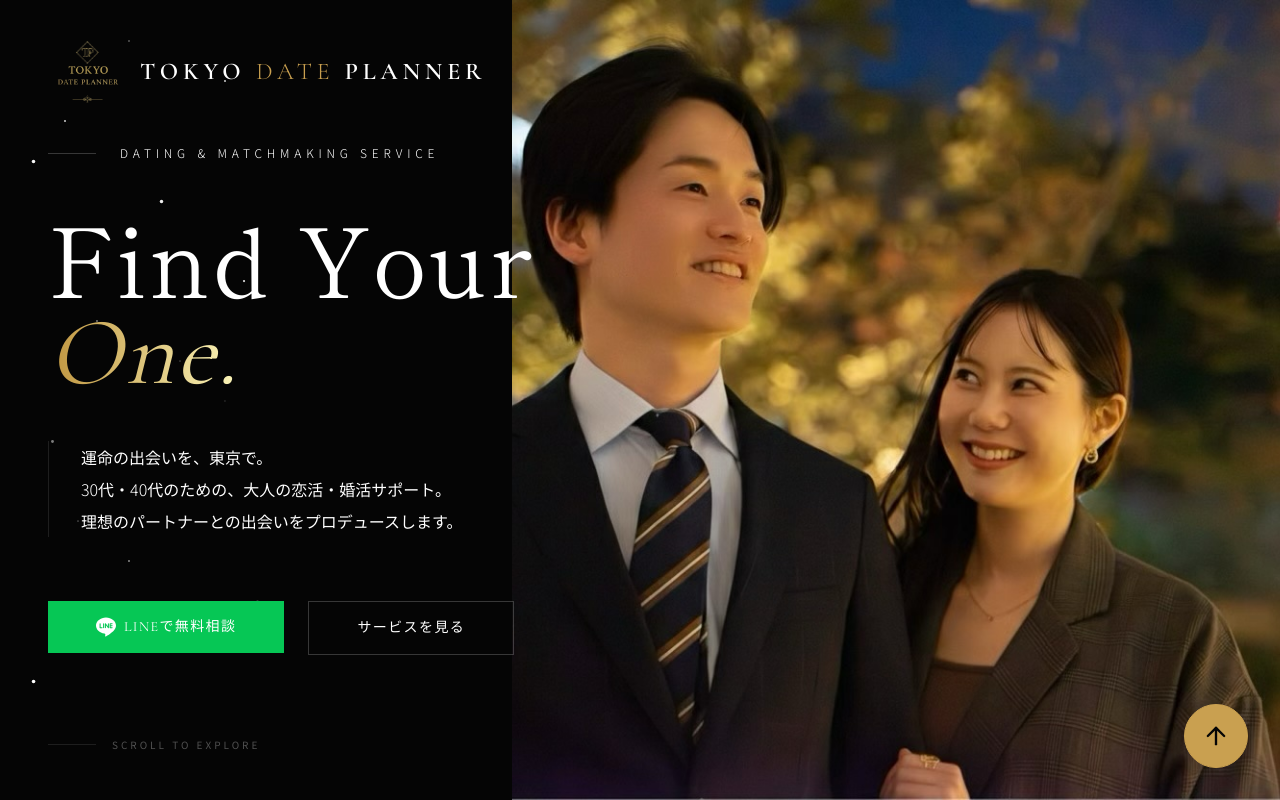
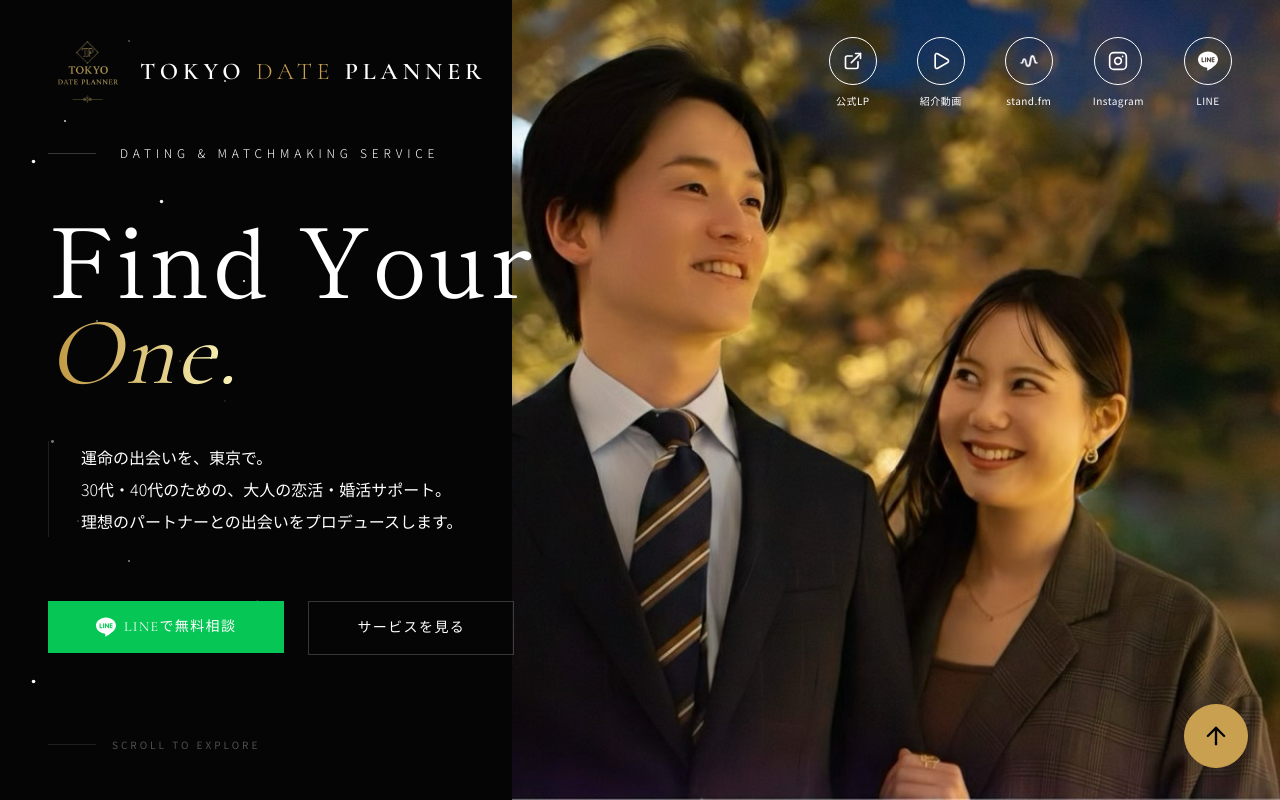
Before and after one commit to kawabata1111/TOKYO-DATE-PLANNER, a React (Vite) app: page / in a window 1280 px wide. Shown: the top 800 px of the page. Built offline with nearby package versions, Linux system fonts and the light colour scheme.

Commit message:
Navbar: デスクトップは常時表示、モバイルのみスクロールで切り替え

```diff
--- a/components/layout/Navbar.tsx
+++ b/components/layout/Navbar.tsx
@@ -70,8 +70,8 @@ export const Navbar: React.FC = () => {
   return (
     <nav className={`fixed top-0 left-0 w-full z-50 transition-all duration-700 border-b ${scrolled ? 'bg-[#242424]/90 backdrop-blur-xl border-white/5 py-4' : 'bg-transparent border-transparent py-4 md:py-8'}`}>
       <div className="max-w-7xl mx-auto px-4 md:px-12 flex justify-center md:justify-between items-center">
-        {/* Logo */}
-        <a href="/" className={`z-50 relative group flex items-center gap-3 transition-all duration-500 ${scrolled ? 'opacity-0 pointer-events-none absolute' : 'opacity-100'}`}>
+        {/* Logo - Desktop: always visible / Mobile: hidden on scroll */}
+        <a href="/" className={`z-50 relative group flex items-center gap-3 transition-all duration-500 md:opacity-100 ${scrolled ? 'opacity-0 pointer-events-none md:pointer-events-auto absolute md:relative' : 'opacity-100'}`}>
           <img src="/images/logo.png" alt="TOKYO DATE PLANNER" className="h-16 md:h-20" />
           <h1 className="hidden md:block font-display text-xl md:text-2xl tracking-[0.2em] text-white font-bold">
             TOKYO <span className="text-gold font-light">DATE</span> PLANNER
@@ -97,8 +97,8 @@ export const Navbar: React.FC = () => {
           ))}
         </div>
 
-        {/* Desktop - Icons (appear on scroll) */}
-        <div className={`hidden md:flex items-center gap-10 transition-all duration-500 ${scrolled ? 'opacity-100 translate-y-0' : 'opacity-0 translate-y-4 pointer-events-none'}`}>
+        {/* Desktop - Icons (always visible) */}
+        <div className="hidden md:flex items-center gap-10">
           {socialLinks.map((link) => (
             <a
               key={link.name}
```
